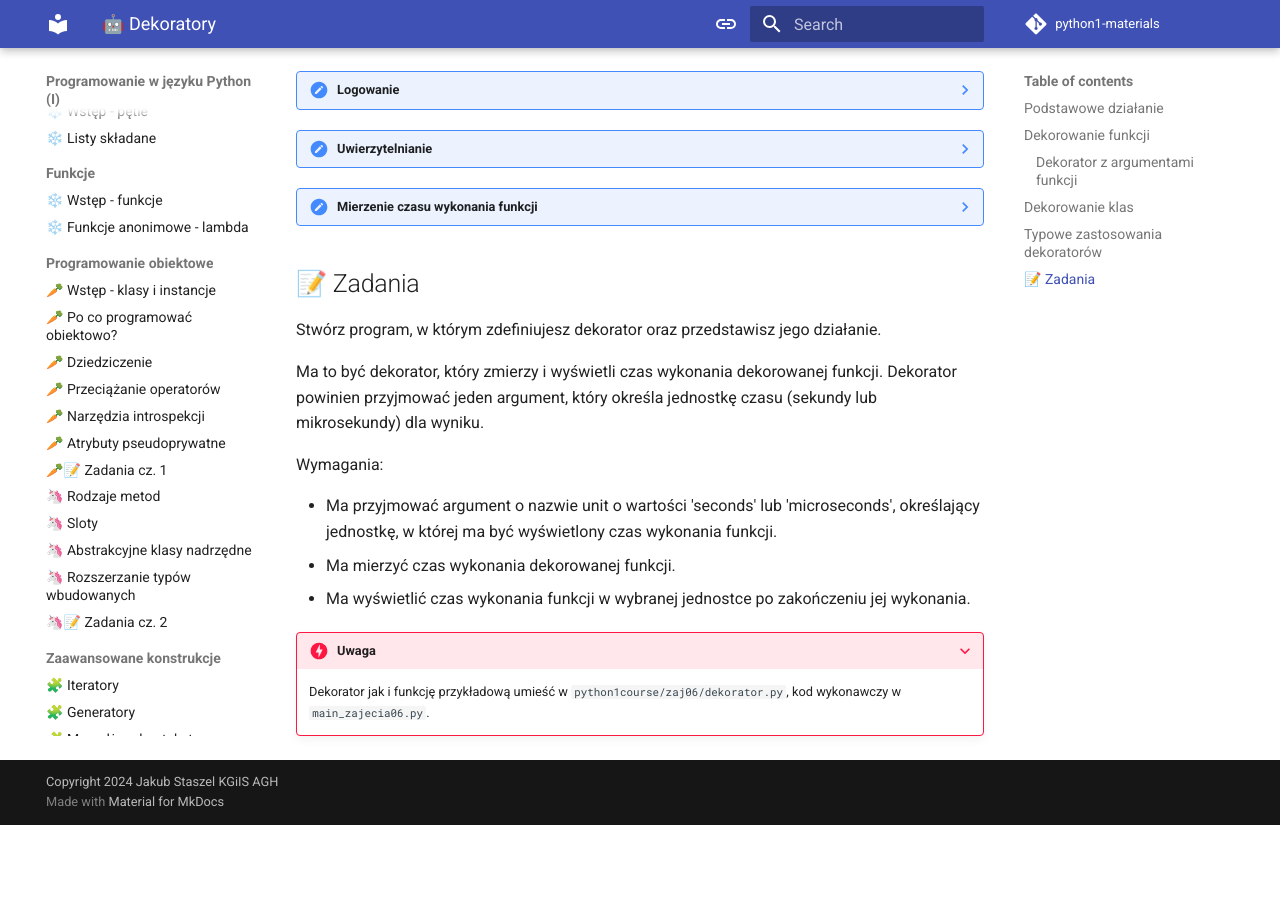
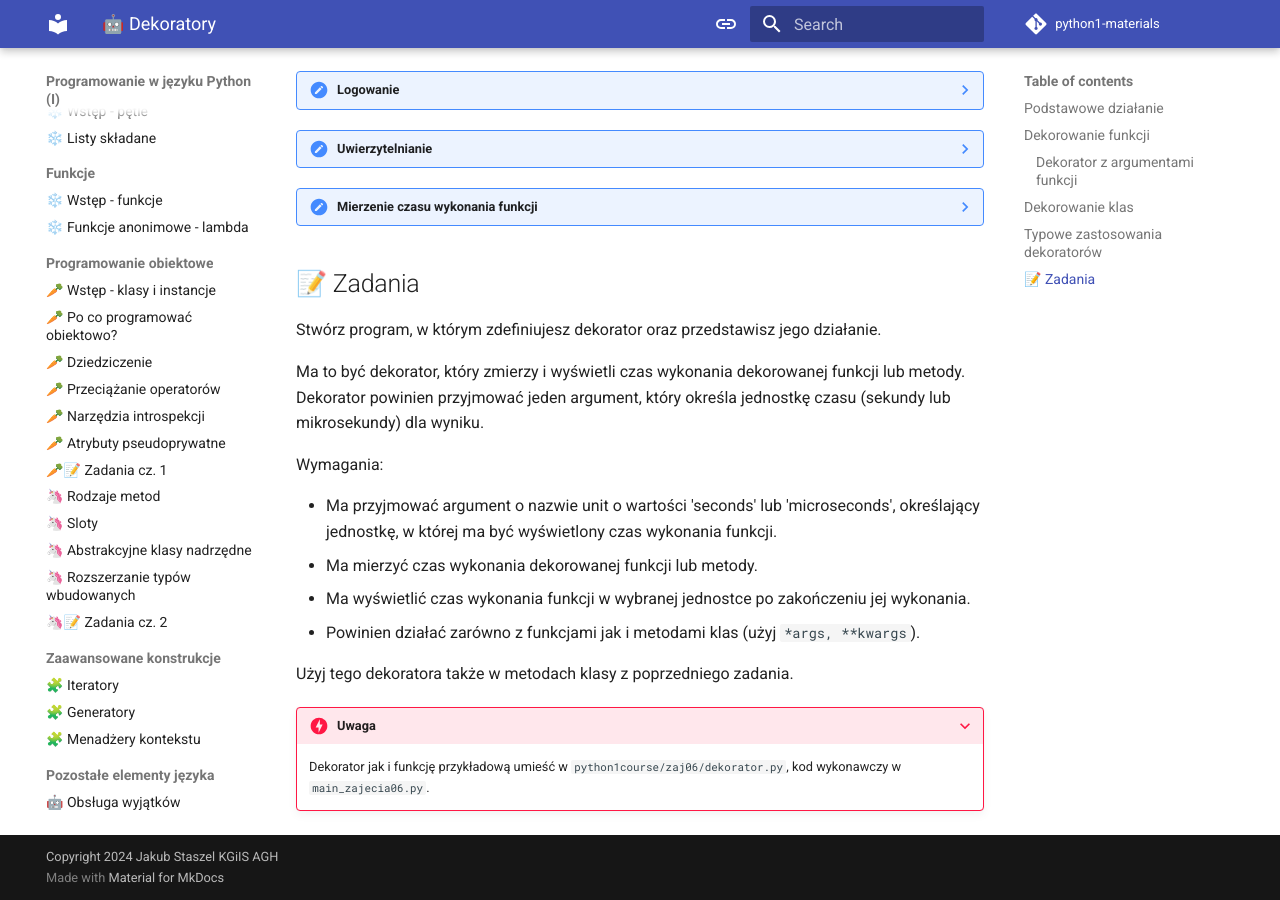
Before and after one commit to eo-agh/python1-materials, an MkDocs documentation site: the page built from docs/zaj06/dekoratory.md, in a window 1280 px wide and 900 px high, scrolled down 1746 px. Built offline with MkDocs 1.6.1 and Material for MkDocs 9.7.7, drawn with Linux system fonts in a browser that asks for light colours; comment, search, counter and statistics services are not loaded; before the commit the page ends 2571 px from its top, so only the background shows below that.

Commit message:
Zaj07 - extend

```diff
--- a/docs/zaj06/dekoratory.md
+++ b/docs/zaj06/dekoratory.md
@@ -109,13 +109,16 @@ print(obiekt.nowa_metoda())  # Nowa metoda w klasie!
 
 Stwórz program, w którym zdefiniujesz dekorator oraz przedstawisz jego działanie.
 
-Ma to być dekorator, który zmierzy i wyświetli czas wykonania dekorowanej funkcji. Dekorator powinien przyjmować jeden argument, który określa jednostkę czasu (sekundy lub mikrosekundy) dla wyniku.
+Ma to być dekorator, który zmierzy i wyświetli czas wykonania dekorowanej funkcji lub metody. Dekorator powinien przyjmować jeden argument, który określa jednostkę czasu (sekundy lub mikrosekundy) dla wyniku.
 
 Wymagania:
 
 - Ma przyjmować argument o nazwie unit o wartości 'seconds' lub 'microseconds', określający jednostkę, w której ma być wyświetlony czas wykonania funkcji.
-- Ma mierzyć czas wykonania dekorowanej funkcji.
+- Ma mierzyć czas wykonania dekorowanej funkcji lub metody.
 - Ma wyświetlić czas wykonania funkcji w wybranej jednostce po zakończeniu jej wykonania.
+- Powinien działać zarówno z funkcjami jak i metodami klas (użyj `*args, **kwargs`).
+
+Użyj tego dekoratora także w metodach klasy z poprzedniego zadania.
 
 ???+ danger "Uwaga"
     Dekorator jak i funkcję przykładową umieść w `python1course/zaj06/dekorator.py`, kod wykonawczy w `main_zajecia06.py`.
```
